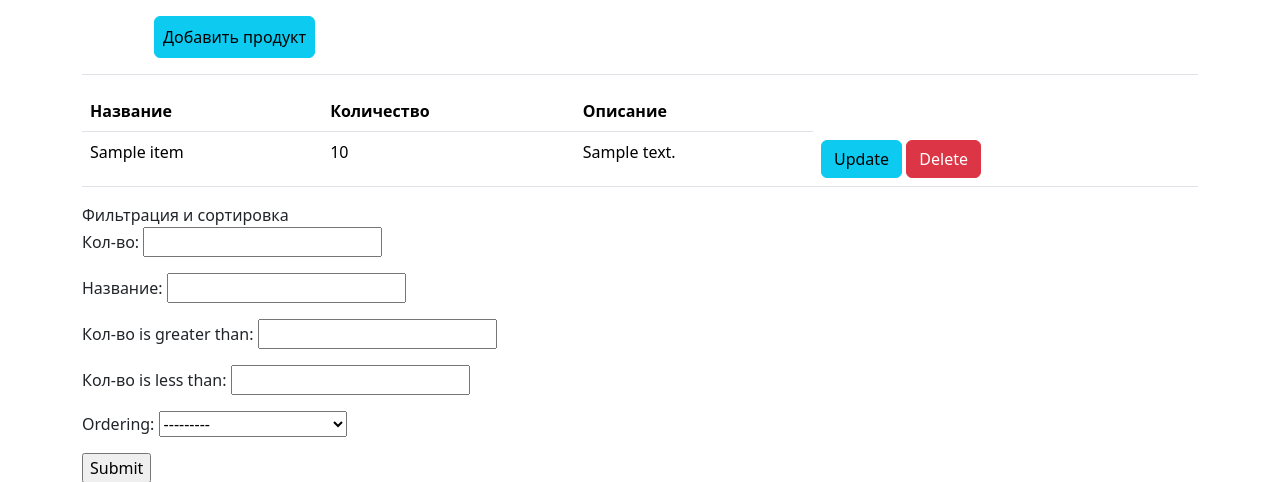
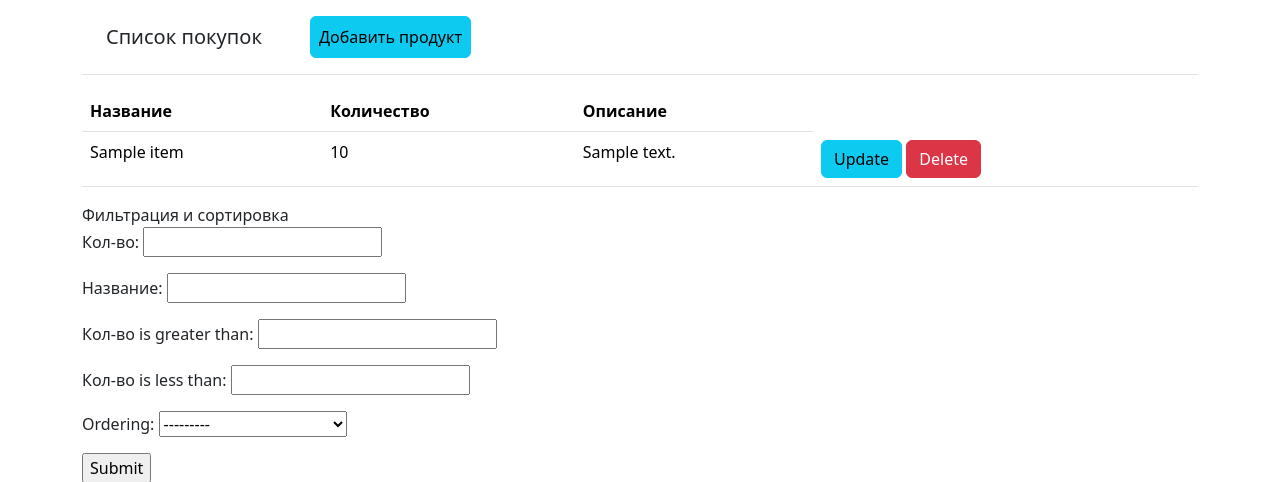
Before and after one commit to AytaDzhivanov1996/haloart_tz, a Django app: page /shopping_list/ in a window 1280 px wide. Shown: the top 482 px of the page. Run offline with Django 5.2, Linux system fonts and the light colour scheme; tables that the repository leaves empty hold one stand-in row (values such as "Sample post").

Commit message:
исправление

```diff
--- a/shopping_list/templates/shopping_list/item_list.html
+++ b/shopping_list/templates/shopping_list/item_list.html
@@ -2,7 +2,7 @@
 
 {% block content %}
     <div class="d-flex flex-column flex-md-row align-items-center p-3 px-md-4 mb-3 bg-primery border-bottom box-shadow">
-        <h5 class="my-0 mr-md-auto font-weight-normal"></h5>
+        <h5 class="my-0 mr-md-auto font-weight-normal">Список покупок</h5>
         <nav class="ms-5">
             <a class="p-2 btn btn-info" href="{% url 'shopping_list:item_create' %}">Добавить продукт</a>
         </nav>
```
